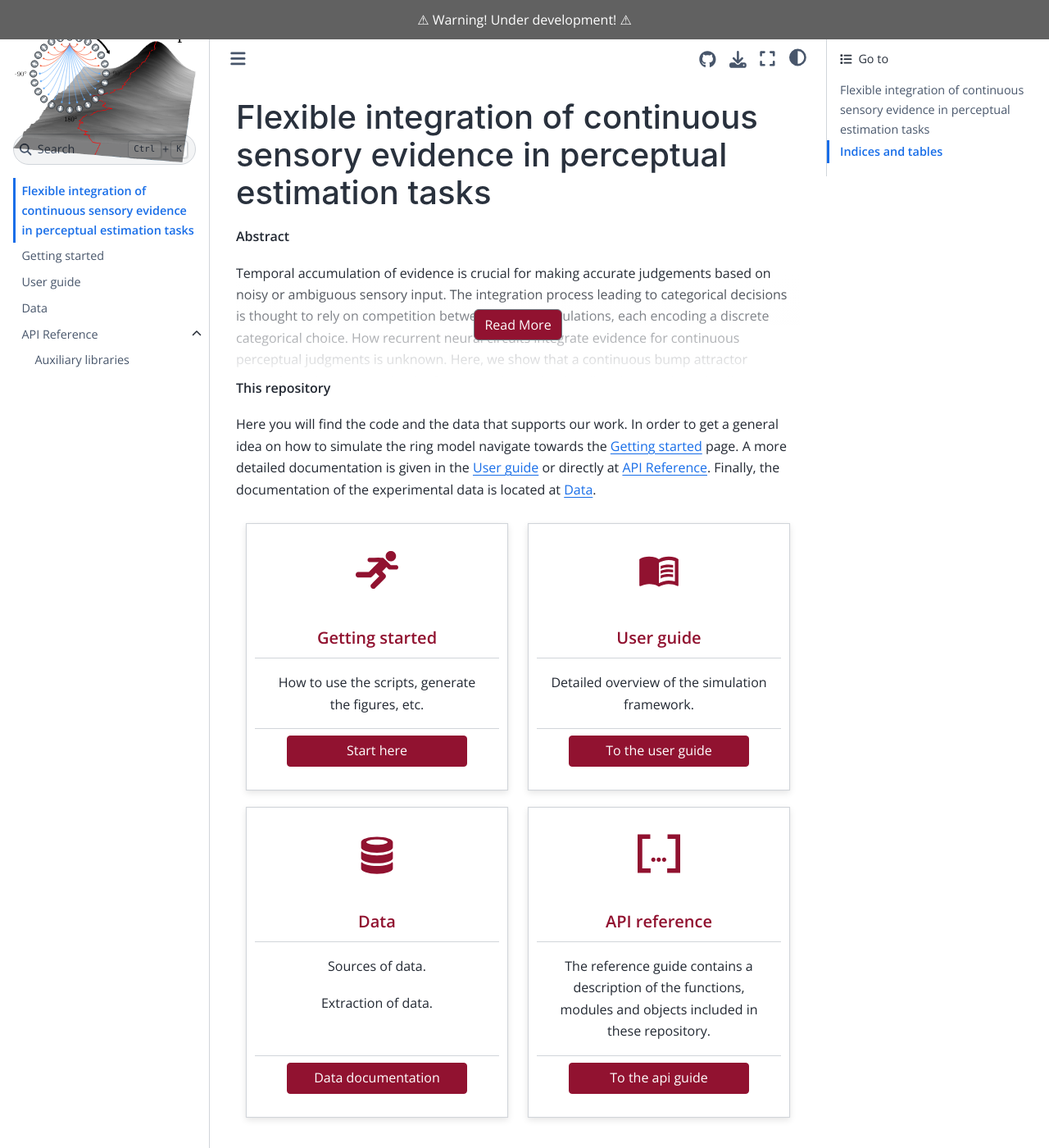
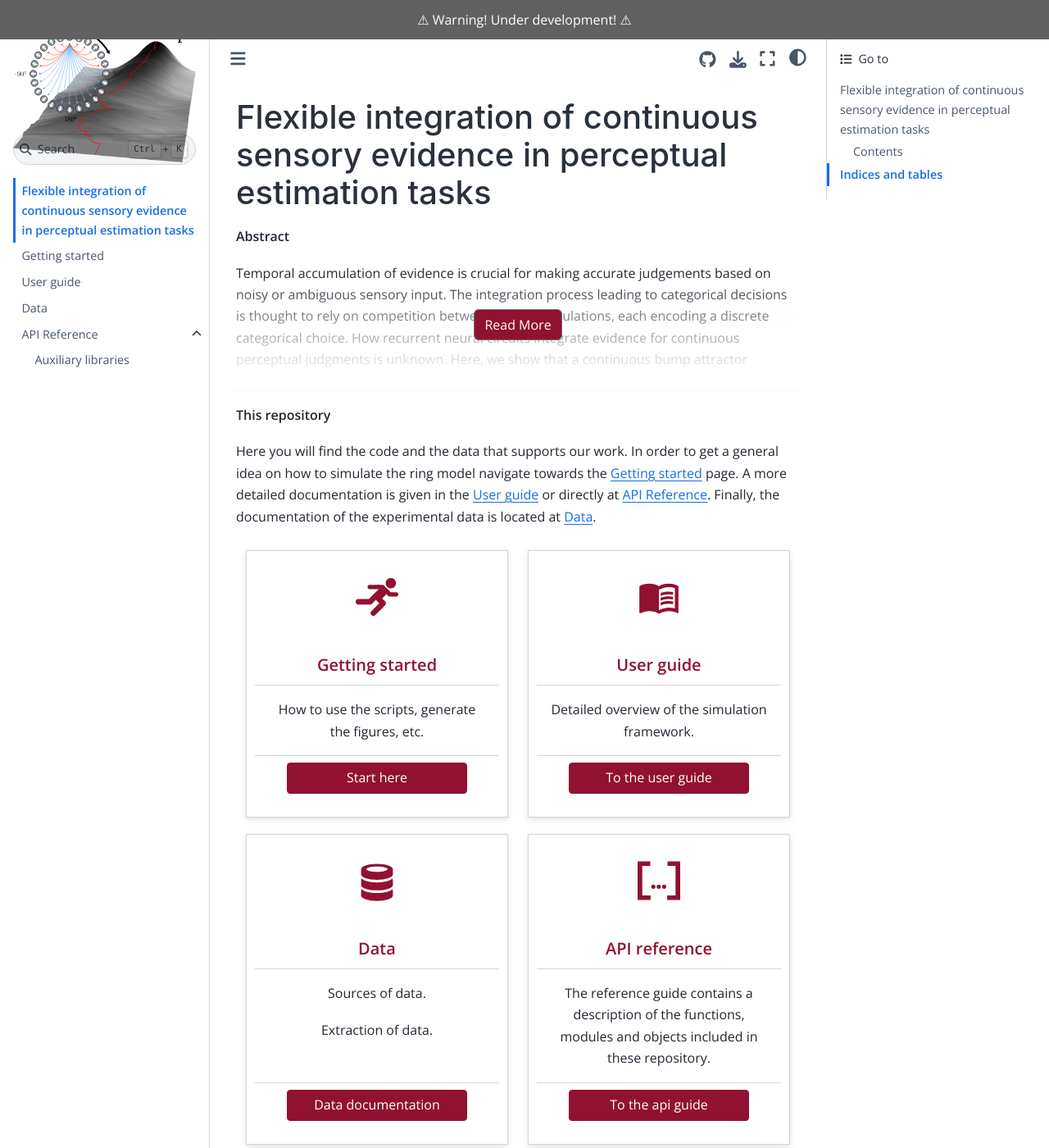
Before and after one commit to wimmerlab/flexbump, a Sphinx documentation site: the page built from docs/source/index.rst, in a window 1280 px wide and 1400 px high. Shown: the whole window at 82% size. Built offline with Sphinx 7.4.7 and the Sphinx Book theme 1.1.4, drawn with Linux system fonts in a browser that asks for light colours; the version number could not be read and is left out.

Commit message:
DOC: small changes to the style.

```diff
--- a/docs/source/_static/crm.css
+++ b/docs/source/_static/crm.css
@@ -34,6 +34,7 @@
 :root {
   --sd-color-secondary: #911230ff !important;
   --sd-color-secondary-highlight: #670c1e !important;
+  --sd-color-secondary-text: white;
 }
 /* Main page overview cards */
 
--- a/docs/source/index.rst
+++ b/docs/source/index.rst
@@ -34,6 +34,8 @@
          stimulus integration in perceptual estimation tasks.</p>
      <p class="read-more"><a href="#" class="sphinx-bs btn text-wrap btn-secondary stretched-link reference internal">Read More</a></p>
    </div>
+
+-----
 
 **This repository**
 
@@ -116,6 +118,8 @@
 
            To the api guide
 
+Contents
+--------
 
 .. toctree::
    :maxdepth: 3
```
